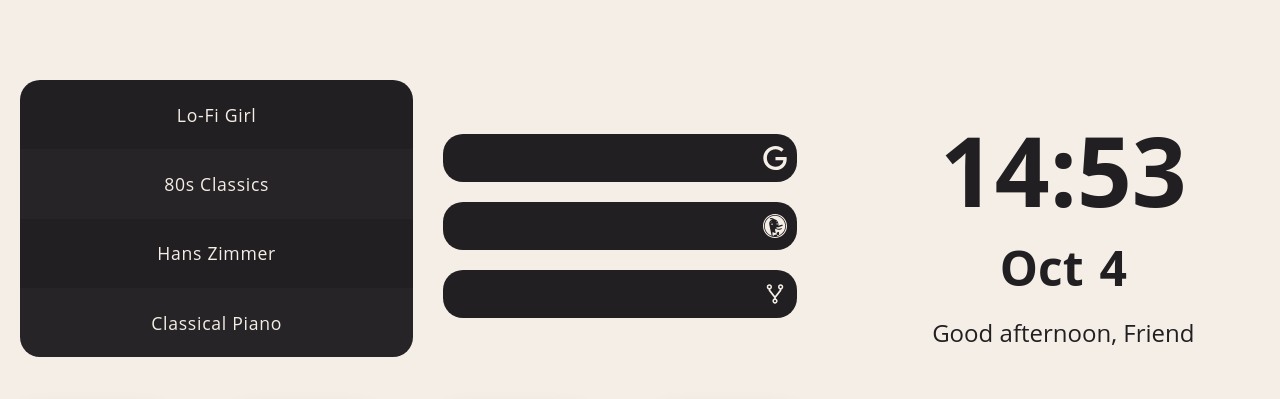
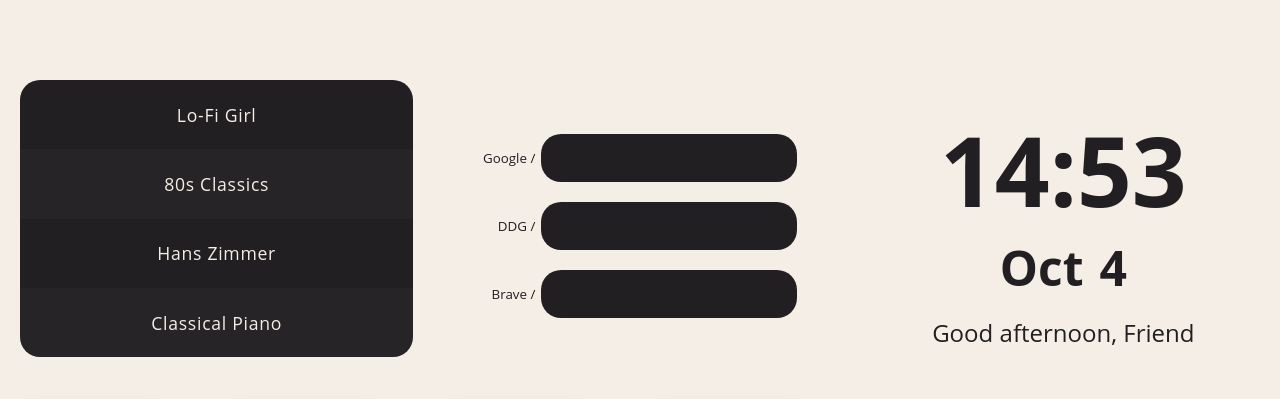
Before and after one commit to JRoshthen1/jtoo, a plain HTML site: page index.html in a window 1280 px wide. Shown: the top 399 px of the page. Drawn offline with nearby package versions, Linux system fonts and the light colour scheme; no server answers.

Commit message:
new inputs

```diff
--- a/index.html
+++ b/index.html
@@ -40,19 +40,19 @@
 
 		<div class="search">
 			<div class="searchContainer">
-				<form method="get" class="searchForm" id="gSearch" action="https://www.google.com/search/">
+				<form method="get" class="searchForm" id="gSearch" action="https://www.google.com/">
+					<button class="searchSubmit" type="submit">Google /</button>
 					<input class="searchInput" type="text" name="q" />
-					<button class="searchSubmit" type="submit"><img src="g.svg"></button>
 				</form>
 
 				<form method="get" class="searchForm" id="ddgSearch" action="https://duckduckgo.com/">
+					<button class="searchSubmit" type="submit">DDG /</button>
 					<input class="searchInput" type="text" name="q" />
-					<button class="searchSubmit" type="submit"><img src="ddg.svg"></button>
 				</form>
 
-				<form method="get" class="searchForm" action="https://you.com/search" id="youSearch">
-					<input class="searchInput ys" type="text" name="q" />
-					<button class="searchSubmit" type="submit"><img src="you.svg"></button>
+				<form method="get" class="searchForm" action="https://search.brave.com/" id="youSearch">
+					<button class="searchSubmit" type="submit">Brave /</button>
+					<input class="searchInput" type="text" name="q" />
 				</form>
 			</div>
 		</div>
--- a/style.css
+++ b/style.css
@@ -114,14 +114,14 @@
     width: 90%;
     display: flex;
     flex-direction: column;
-    align-items: stretch;
+    align-items: flex-end;
     justify-content: center;
   }
   .searchInput{
     font-size: 2vh;
     letter-spacing: 0.08vh;
     line-height: 0.8;
-    width: 100%;
+    width: 20vw;
     height: 6vh;
     background-color: var(--sfg);
     border-radius: 20px;
@@ -141,23 +141,25 @@
     margin-bottom: 10px;
   }
   .searchSubmit{
+    padding-right: 5px;
+    margin-left: 7px;
+    white-space: nowrap;
     background: transparent;
     border: none;
-    position: absolute;
-    right: 10px;
-    width: var(--icon);
-    height: var(--icon);
+    border-right: 1px solid var(--fg);
     cursor: pointer;
+    color: var(--sfg);
+    width: max-content;
   }
+
   .searchSubmit:hover{
-    transform: rotate(-20deg);
+    text-decoration: underline;
   }
   .searchSubmit:active{
-    transform: rotate(-20deg);
+
   }
   .searchSubmit:focus{
-    border: none;
-    transform: rotate(-20deg);
+
   }
 /*
 ██╗    ██╗███████╗ █████╗ ████████╗██╗  ██╗███████╗██████╗
```
Also changed, not shown: ddg.svg (deleted), g.svg (deleted).
